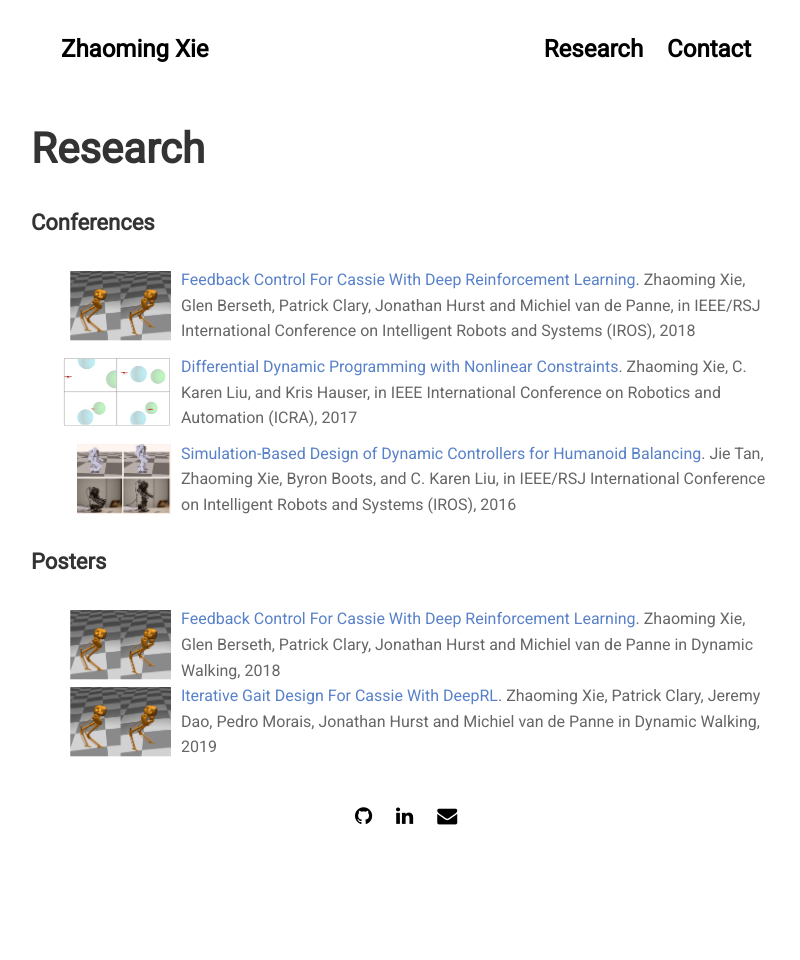
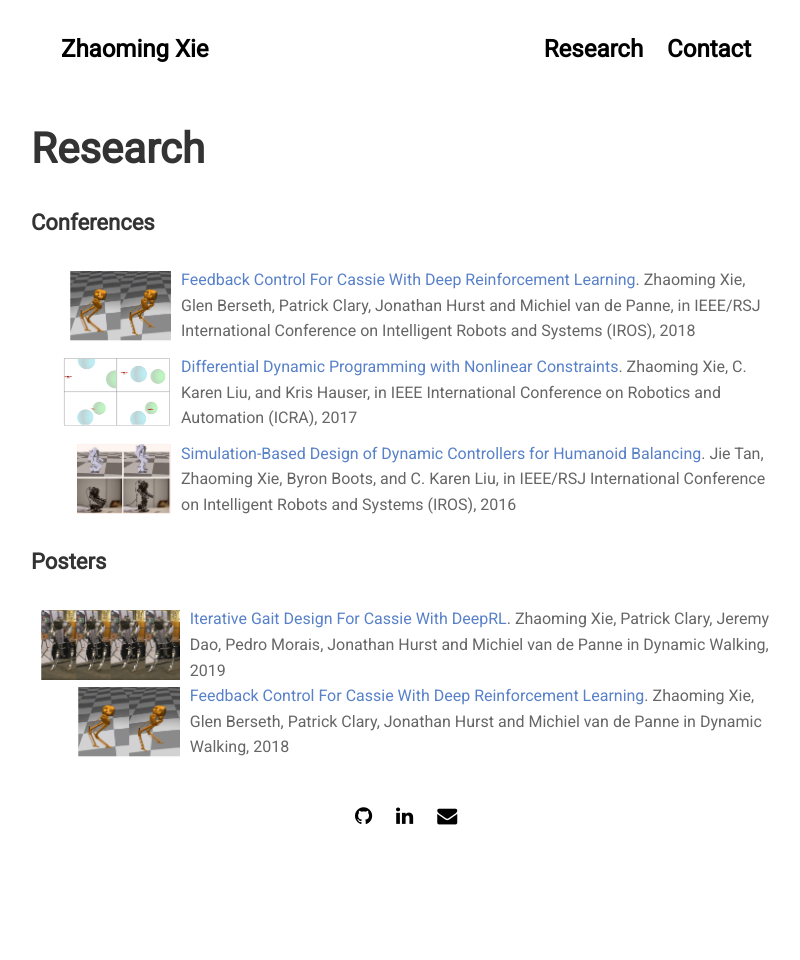
Before and after one commit to ZhaomingXie/ZhaomingXie.github.io, a Jekyll site: the page built from research.html, in a window 1280 px wide. Shown: the whole page, without its empty margins (234-1034 px from the left). Built offline with Jekyll 4.4.1, drawn with Linux system fonts in a browser that asks for light colours; nearby versions of some CDN libraries.

Commit message:
update DW2019

```diff
--- a/_data/publications/publications.yml
+++ b/_data/publications/publications.yml
@@ -34,15 +34,15 @@ papers: >
     <col width="80%" />
   </colgroup>
   <tbody>
+    <tr>
+        <td markdown="span"> <img src="/assets/img/publications/DW2019.png" align="right" alt="Drawing" style="height: 70px; margin:0px 10px"/></td>
+        <td markdown="span">[Iterative Gait Design For Cassie With DeepRL](/publications/DynamicWalking2019.pdf).
+        Zhaoming Xie, Patrick Clary, Jeremy Dao, Pedro Morais, Jonathan Hurst and Michiel van de Panne in Dynamic Walking, 2019</td>
+    </tr>
   <tr>
     <td markdown="span"> <img src="/assets/img/publications/DW2018.png" align="right" alt="Drawing" style="height: 70px; margin:0px 10px"/></td>
     <td markdown="span">[Feedback Control For Cassie With Deep Reinforcement Learning](/publications/DW2018.pdf).
     Zhaoming Xie, Glen Berseth, Patrick Clary, Jonathan Hurst and Michiel van de Panne in Dynamic Walking, 2018</td>
   </tr>
-  <tr>
-    <td markdown="span"> <img src="/assets/img/publications/DW2018.png" align="right" alt="Drawing" style="height: 70px; margin:0px 10px"/></td>
-    <td markdown="span">[Iterative Gait Design For Cassie With DeepRL](/publications/DynamicWalking2019.pdf).
-    Zhaoming Xie, Patrick Clary, Jeremy Dao, Pedro Morais, Jonathan Hurst and Michiel van de Panne in Dynamic Walking, 2019</td>
-  </tr>
   </tbody>
   </table>
```
Also changed, not shown: assets/img/publications/DW2019.png (added), 1 other file.
